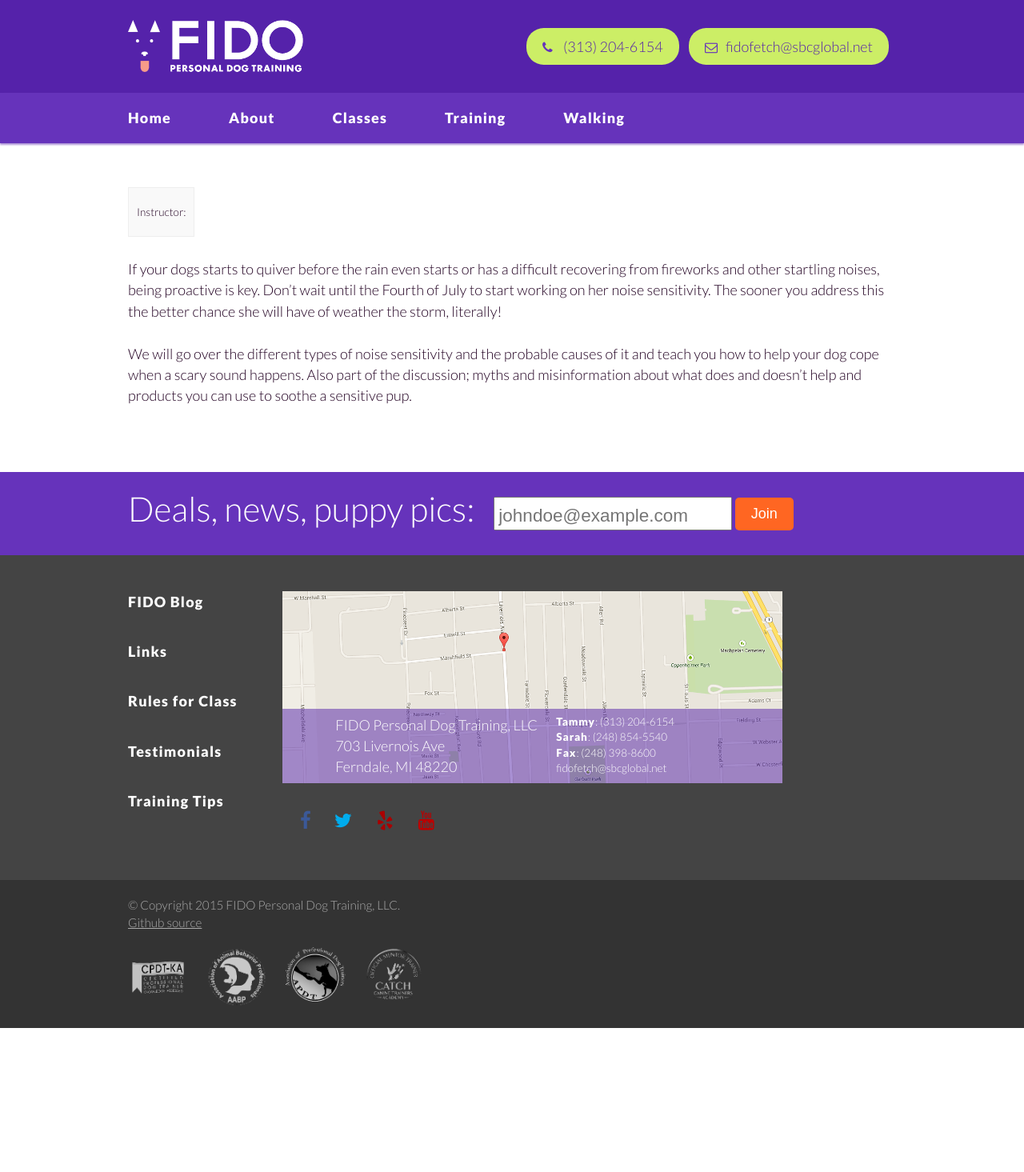
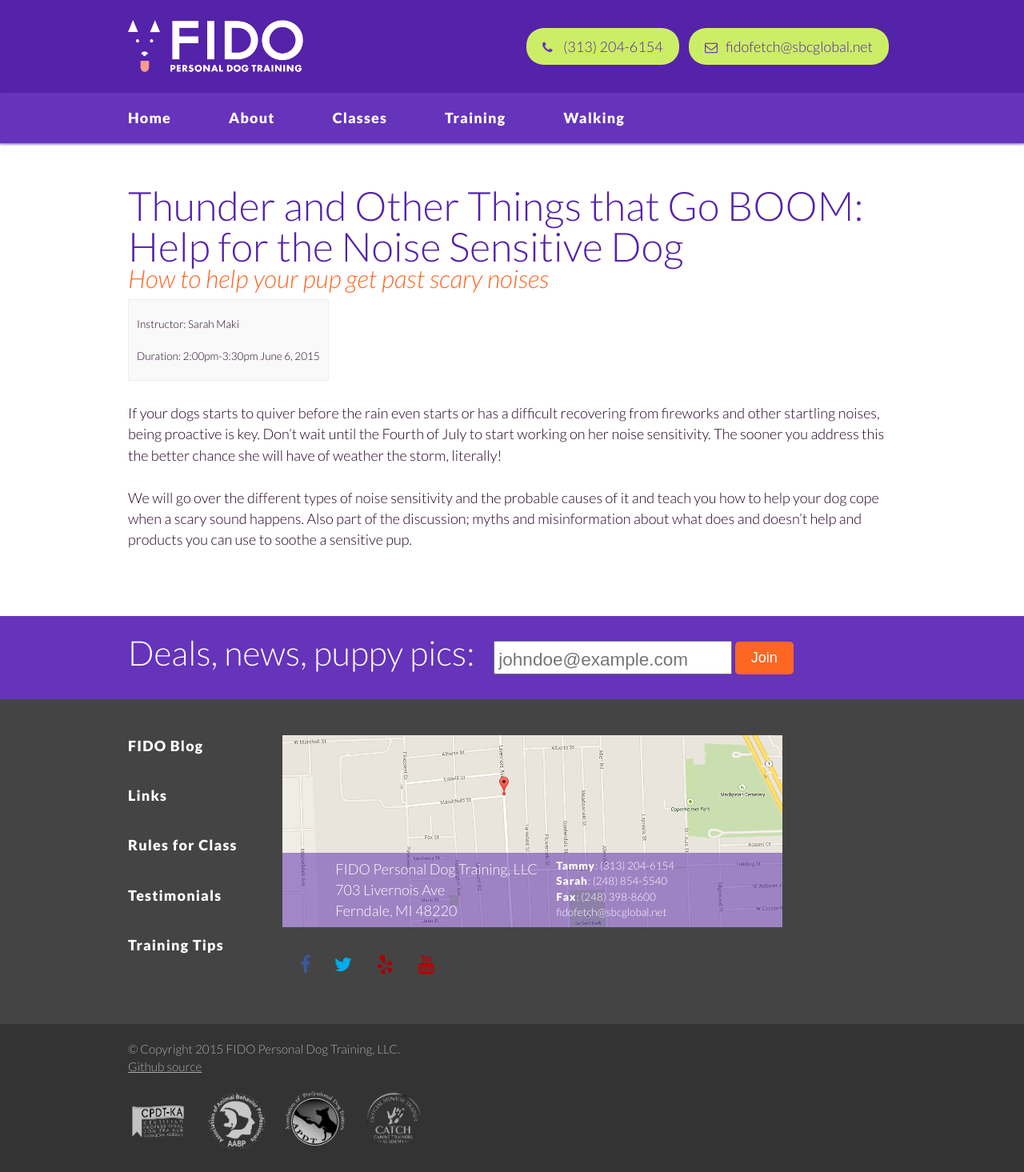
Before and after one commit to fidodogtraining/fidodogtraining.github.io, a Jekyll site: the page built from _classes/seminars/noise-sensitivity.md, in a window 1280 px wide. Shown: the whole page at 80% size. Built offline with Jekyll 4.4.1, drawn with Linux system fonts in a browser that asks for light colours; Markdown is read by kramdown in place of the engine named in the settings; before the commit the page ends 1285 px from its top, so only the background shows below that.

Commit message:
Wrap the title in quotes

```diff
--- a/_classes/seminars/noise-sensitivity.md
+++ b/_classes/seminars/noise-sensitivity.md
@@ -1,9 +1,10 @@
 ---
-title: Thunder and Other Things that Go BOOM: Help for the Noise Sensitive Dog
+title: "Thunder and Other Things that Go BOOM: Help for the Noise Sensitive Dog"
 tagline: "How to help your pup get past scary noises"
 trainer: Sarah Maki
 duration: "2:00pm-3:30pm June 6, 2015"
 ---
+
 If your dogs starts to quiver before the rain even starts or has a difficult recovering
 from fireworks and other startling noises, being proactive is key. Don't wait until the
 Fourth of July to start working on her noise sensitivity. The sooner you address this
```
